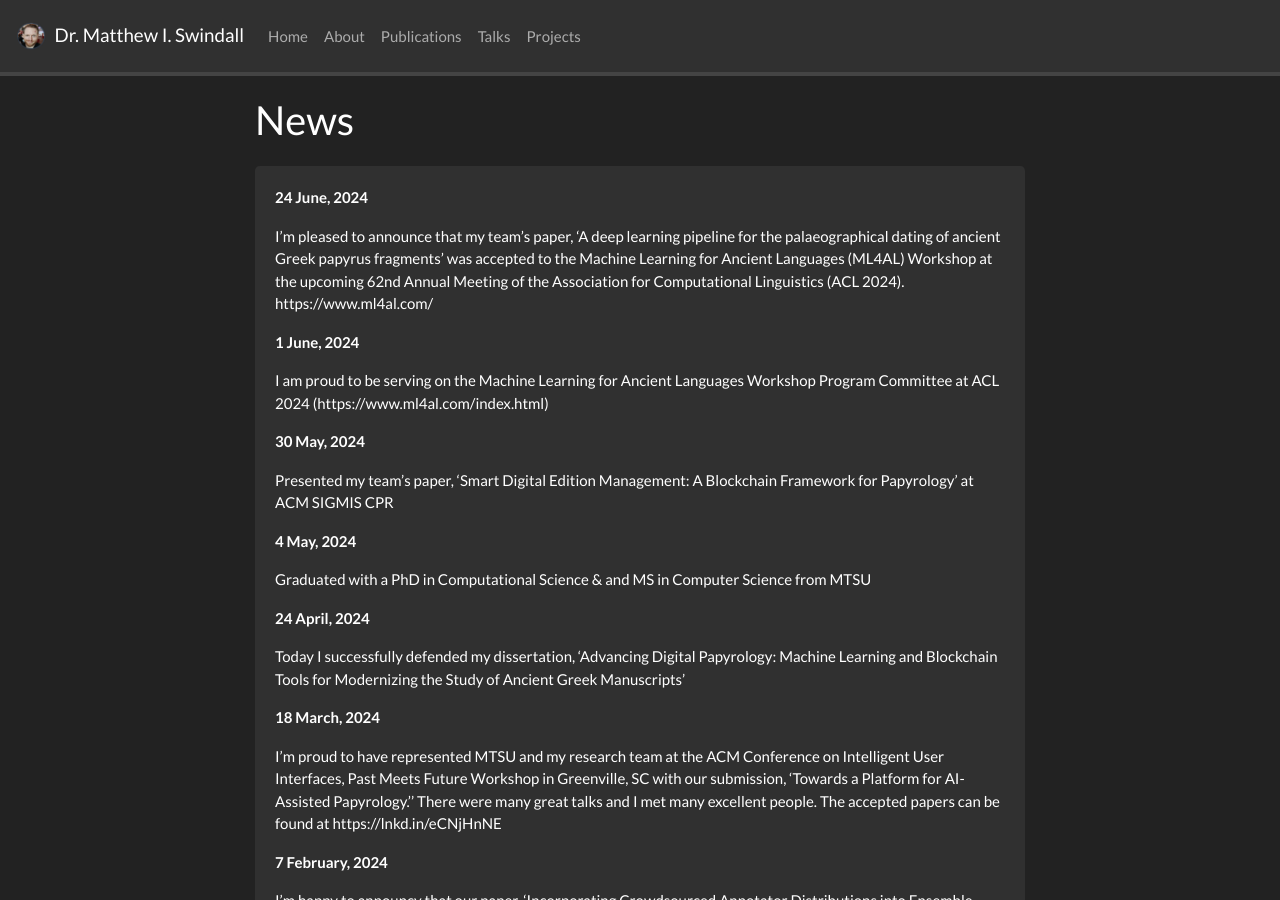
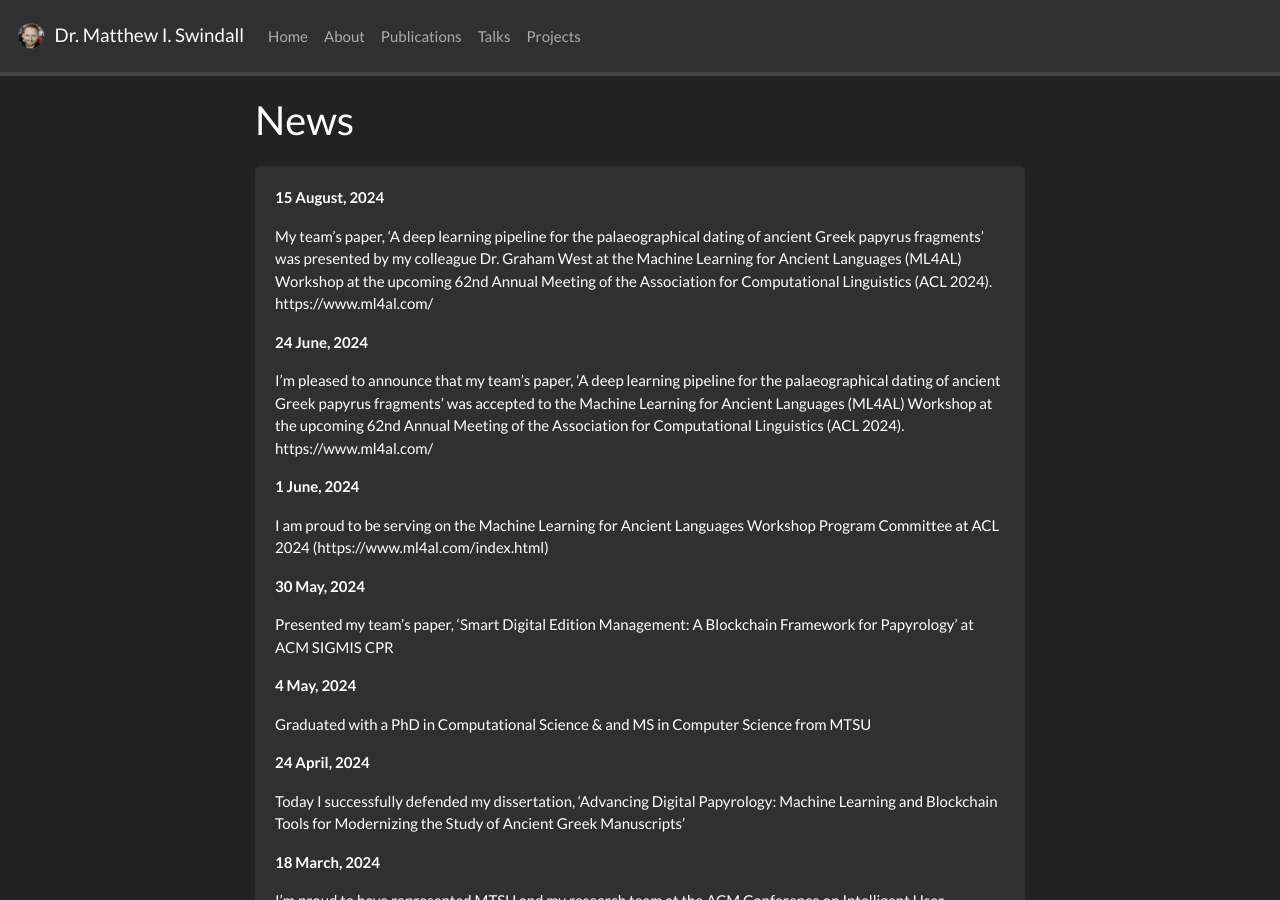
Before and after one commit to mis2n/mis2n.github.io, a Jekyll site: the page built from _pages/allnews.md, in a window 1280 px wide and 900 px high. Built offline with Jekyll 4.4.1, drawn with Linux system fonts in a browser that asks for light colours; nearby versions of some CDN libraries; a style sheet for code colours, icons or effects is not loaded.

Commit message:
added biblography and doi link for ML4AL paper. Added new item about ML4AL paper presentation

```diff
--- a/_data/news.yml
+++ b/_data/news.yml
@@ -1,3 +1,7 @@
+- date: 15 August, 2024
+  headline: "My team's paper, 'A deep learning pipeline for the palaeographical dating of ancient Greek papyrus fragments' was presented by my colleague Dr. Graham West at the Machine Learning for Ancient Languages (ML4AL) Workshop at the upcoming 62nd Annual Meeting of the Association for Computational Linguistics (ACL 2024). https://www.ml4al.com/"
+
+
 - date: 24 June, 2024
   headline: "I'm pleased to announce that my team's paper, 'A deep learning pipeline for the palaeographical dating of ancient Greek papyrus fragments' was accepted to the Machine Learning for Ancient Languages (ML4AL) Workshop at the upcoming 62nd Annual Meeting of the Association for Computational Linguistics (ACL 2024). https://www.ml4al.com/"
 
```
